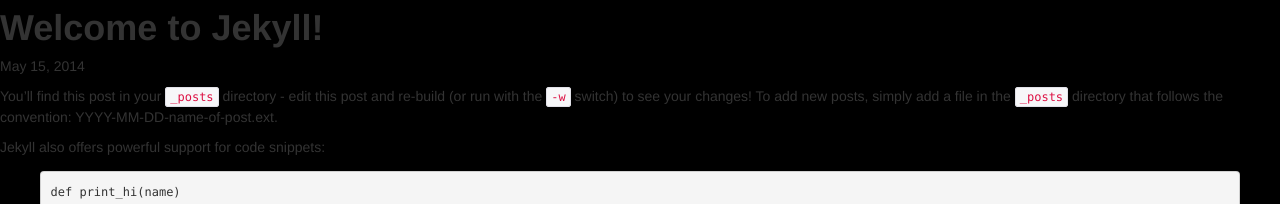
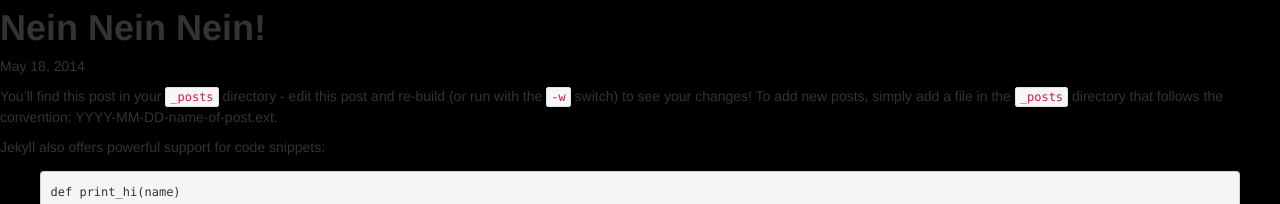
Before and after one commit to firehall/firehall.github.io, a Jekyll site: the page built from _posts/2014-05-15-welcome-to-jekyll.markdown, in a window 1280 px wide. Shown: the top 204 px of the page. Built offline with Jekyll 4.4.1, drawn with Linux system fonts in a browser that asks for light colours; some web fonts are replaced.

Commit message:
Initial commit

```diff
--- a/_posts/2014-05-15-welcome-to-jekyll.markdown
+++ b/_posts/2014-05-15-welcome-to-jekyll.markdown
@@ -1,7 +1,7 @@
 ---
 layout: post
-title:  "Welcome to Jekyll!"
-date:   2014-05-15 19:47:25
+title:  "Nein Nein Nein!"
+date:   2014-05-18 19:47:25
 categories: jekyll update
 ---
 
```
